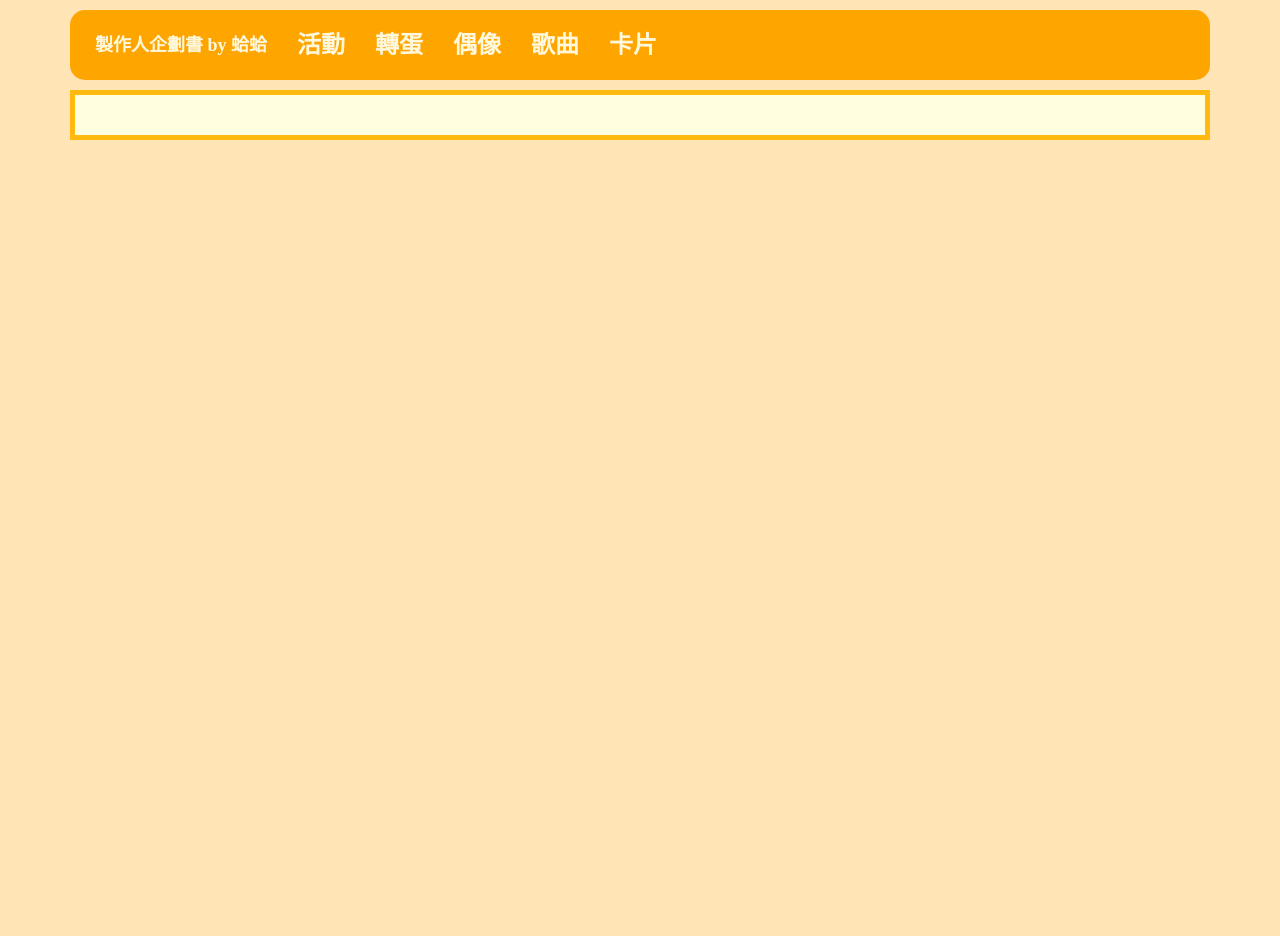
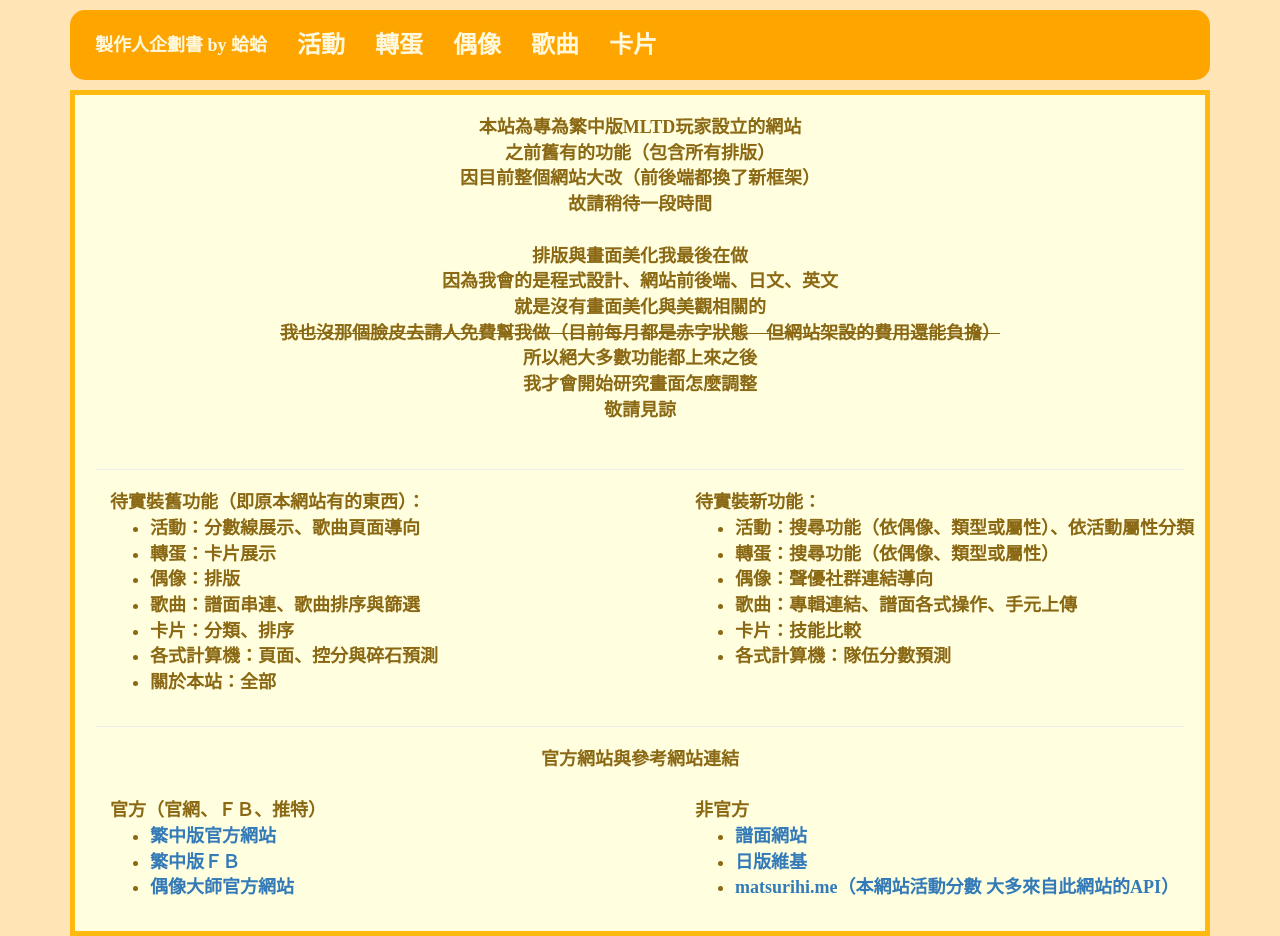
Before and after one commit to hakii6/mltw_web_app, a React (Create React App) app: page / in a window 1280 px wide. Before the commit the page ends 800 px from the top, so only its background shows below. Built offline with nearby package versions, Linux system fonts and the light colour scheme; no server answers.

Commit message:
add homepage

```diff
--- a/src/App.js
+++ b/src/App.js
@@ -1,6 +1,8 @@
 import React, { Component } from 'react';
 import { BrowserRouter as Router, Route } from 'react-router-dom';
 import Header from './components/layout/Header';
+
+import Homepage from './components/home/Homepage';
 import Events from './components/events/Events';
 import Gachas from './components/gachas/Gachas';
 import Idols from './components/idols/Idols';
@@ -21,7 +23,7 @@ class App extends Component{
 
               <Header />
               <div className="content">
-                <Route exact path="/"></Route>
+                <Route exact path="/" component={Homepage} />
                 <Route path="/events" component={Events} />
                 <Route path="/gachas" component={Gachas} />
                 <Route path="/idols" component={Idols} />
--- /dev/null
+++ b/src/components/home/Homepage.js
@@ -0,0 +1,105 @@
+import React, { Component } from 'react';
+
+import env from '../env';
+
+class Homepage extends Component{
+  state = {
+  }
+  componentDidMount() {
+    // axios.get(env.api + 'v0/songs')
+    //   .then(res => {
+    //   	this.setState({ songs: res.data });
+    //   });
+  }
+
+  render() {
+		return (
+      <div style={switchStyle}>
+        本站為專為繁中版MLTD玩家設立的網站<br/>
+        之前舊有的功能（包含所有排版）<br/>
+        因目前整個網站大改（前後端都換了新框架）<br/>
+        故請稍待一段時間<br/>
+
+        <br/>
+        <div>
+          排版與畫面美化我最後在做<br/>
+          因為我會的是程式設計、網站前後端、日文、英文<br/>
+          就是沒有畫面美化與美觀相關的<br/>
+          <div style={crossStyle}>我也沒那個臉皮去請人免費幫我做（目前每月都是赤字狀態　但網站架設的費用還能負擔）</div>
+          所以絕大多數功能都上來之後<br/>
+          我才會開始研究畫面怎麼調整<br/>
+          敬請見諒<br/>
+          <br/>
+        </div>
+        <hr/>
+        <div className="container">
+          <div className="row">
+            <div style={leftStyle} className="col-md-6">
+              待實裝舊功能（即原本網站有的東西）：
+              <ul>
+                <li>活動：分數線展示、歌曲頁面導向</li>
+                <li>轉蛋：卡片展示</li>
+                <li>偶像：排版</li>
+                <li>歌曲：譜面串連、歌曲排序與篩選</li>
+                <li>卡片：分類、排序</li>
+                <li>各式計算機：頁面、控分與碎石預測</li>
+                <li>關於本站：全部</li>
+              </ul>
+            </div>
+            <div style={leftStyle} className="col-md-6">
+              待實裝新功能：
+              <ul>
+                <li>活動：搜尋功能（依偶像、類型或屬性）、依活動屬性分類</li>
+                <li>轉蛋：搜尋功能（依偶像、類型或屬性）</li>
+                <li>偶像：聲優社群連結導向</li>
+                <li>歌曲：專輯連結、譜面各式操作、手元上傳</li>
+                <li>卡片：技能比較</li>
+                <li>各式計算機：隊伍分數預測</li>
+              </ul>
+            </div>
+          </div>
+        </div>
+
+        <hr/>
+
+        官方網站與參考網站連結<br/><br/>
+        <div className="container">
+          <div className="row">
+            <div style={leftStyle} className="col-md-6">
+              官方（官網、ＦＢ、推特）
+              <ul>
+                <li><a href="https://millionlive.idolmaster.jp/theaterdays-ch/">繁中版官方網站</a></li>
+                <li><a href="https://www.facebook.com/idolmastermlTD.ch/">繁中版ＦＢ</a></li>
+                <li><a href="https://as.idolmaster-official.jp/?_ga=2.73731218.1448571611.1610745177-1988396052.1610745177">偶像大師官方網站</a></li>
+              </ul>
+            </div>
+            <div style={leftStyle} className="col-md-6">
+              非官方
+              <ul>
+                <li><a href="https://million.hyrorre.com/">譜面網站</a></li>
+                <li><a href="https://imasml-theater-wiki.gamerch.com/">日版維基</a></li>
+                <li><a href="https://api.matsurihi.me/docs/">matsurihi.me（本網站活動分數 大多來自此網站的API）</a></li>
+              </ul>
+            </div>
+          </div>
+        </div>
+
+      </div>
+      );
+	}
+}
+
+const switchStyle = {
+  textAlign: 'center',
+  fontSize: '18px',
+  fontWeight: 'bold'
+}
+
+const leftStyle = {
+  textAlign: 'left',
+}
+
+const crossStyle ={
+  textDecoration: 'line-through'
+}
+export default Homepage;
```
Also changed, not shown: 1 other file (tests, documents, lock files or other folders).
